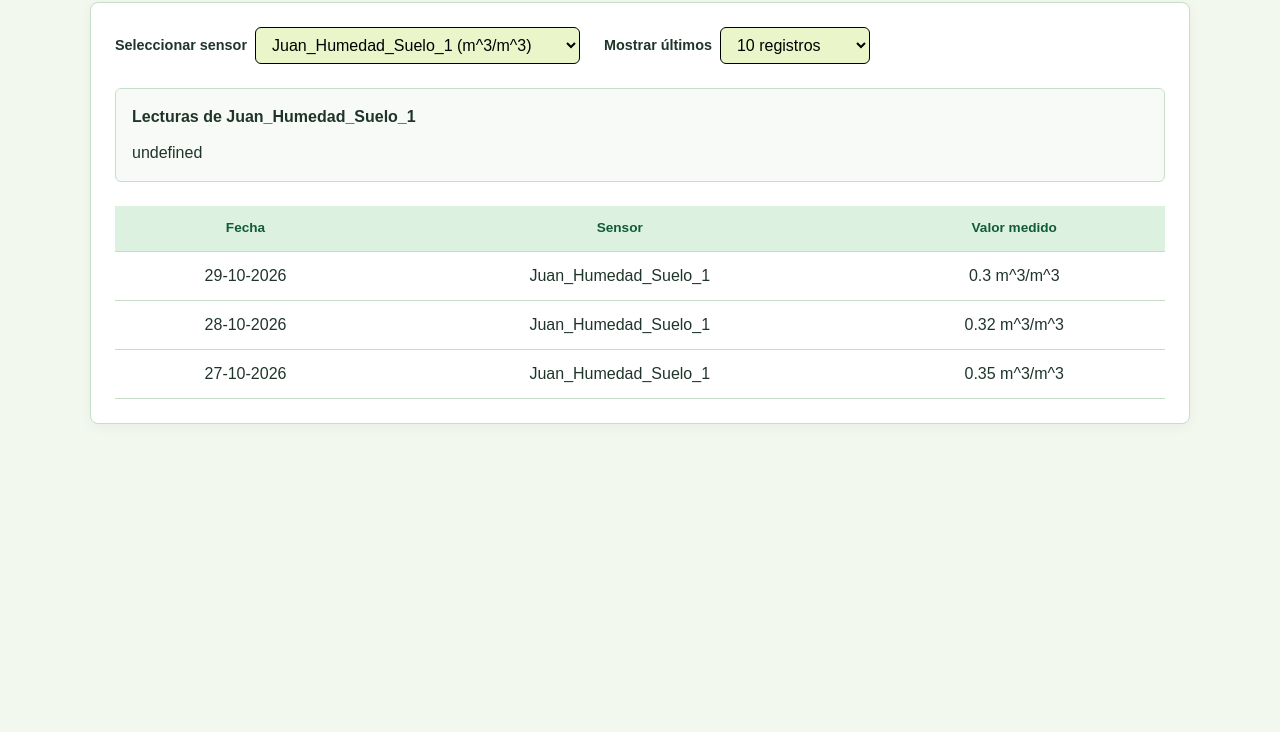
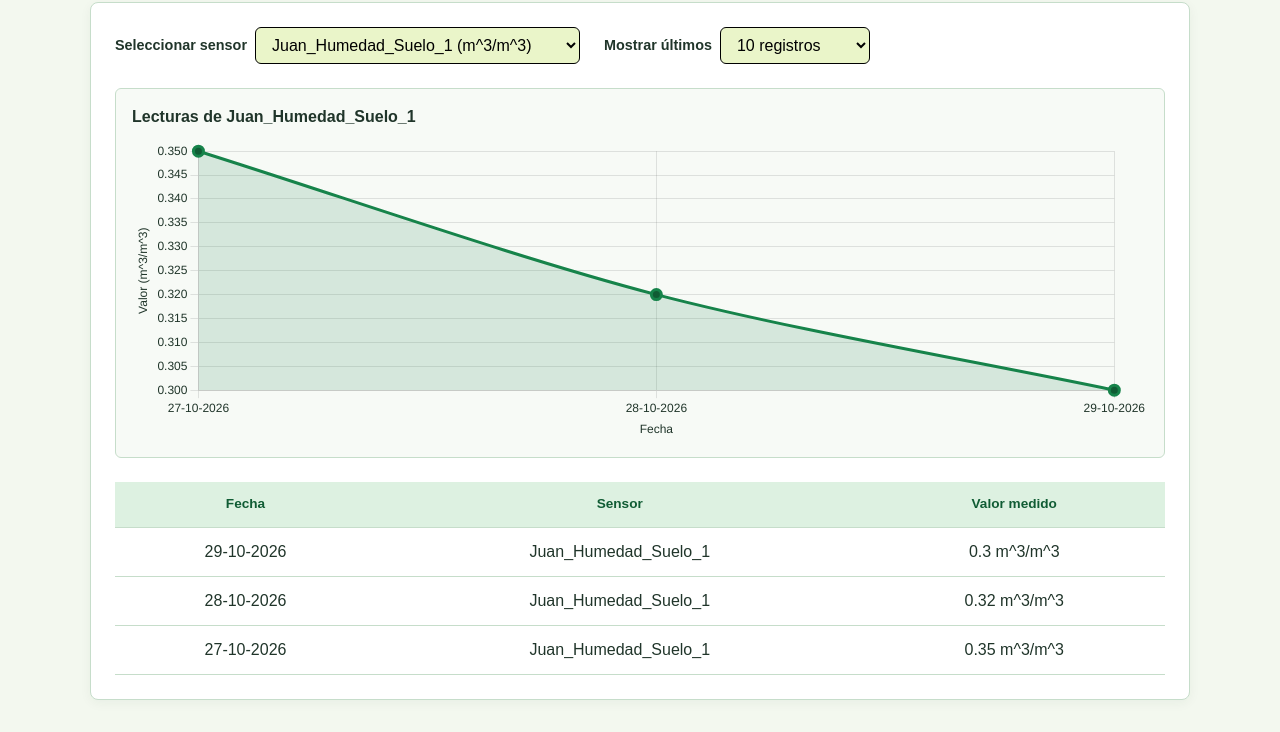
Before and after one commit to paulinagonzalez10-coder/GestorInvernaderos, a plain HTML site: page Vistas/Usuario/estadisticas.html in a window 1280 px wide. Shown: the part 166-898 px from the top of the page. Before the commit the page ends 800 px from the top, so only its background shows below. Drawn offline with nearby package versions, Linux system fonts and the light colour scheme.

Commit message:
feat(estadisticas): Graficar lecturas de sensores con Chart.js -Reemplaza el SVG generado a mano que había antes por un gráfico de lineas de Chart.js (version 4) -El gráfico se actualiza al cambiar de sensor o de cantidad de registros -Muestra las unidades de medida del sensor en el eje Si Chart.js no carga por algún motivo, el gráfico sigue disponible

```diff
--- a/CSS/estadisticas.css
+++ b/CSS/estadisticas.css
@@ -45,16 +45,13 @@
 }
 
 .chart-container figcaption { margin-bottom: 0.75rem; font-weight: 600; }
-.chart-container svg { display: block; width: 100%; min-width: 320px; overflow: visible; }
-.chart-gridline { stroke: #d8e4d9; stroke-width: 1; }
-.chart-line { fill: none; stroke: var(--color-primary); stroke-width: 3; stroke-linejoin: round; stroke-linecap: round; }
-.chart-point { fill: var(--color-primary-dark); stroke: white; stroke-width: 2; }
-.chart-label { fill: var(--color-text); font: 12px Arial, Helvetica, sans-serif; }
-.chart-empty { fill: var(--color-muted); font: 14px Arial, Helvetica, sans-serif; }
+/* Chart.js necesita un contenedor con alto definido para ajustar el gráfico (maintainAspectRatio: false). */
+.chart-lienzo { position: relative; height: 300px; width: 100%; }
 
 @media (max-width: 600px) {
     .control-datos, .filter-datos { align-items: stretch; flex-direction: column; }
     .chart-container { padding: 0.75rem; }
+    .chart-lienzo { height: 240px; }
 }
 
-/*Había olvidado escribir el estilo para el gráfico y cuando lo revisé visualmente se veía horrible :c -->
+/* Cambié el diseño y el cómo se crea el gráfico.
--- a/JS/app.js
+++ b/JS/app.js
@@ -850,7 +850,7 @@ document.addEventListener('alpine:init', () => {
 
     //----------------------------------------------------------------------------------------------------------------------------------
 
-    // Estadísticas: gráfico y tabla de lecturas por sensor, generados desde el store.
+    // Estadísticas: gráfico (Chart.js) y tabla de lecturas por sensor, generados desde el store.
     Alpine.data('estadisticas', () => ({
         sensorNombre: '',
         limite: '10',
@@ -858,6 +858,13 @@ document.addEventListener('alpine:init', () => {
         init() {
             const primero = this.sensoresConLecturas[0];
             this.sensorNombre = primero ? primero.nombre : '';
+
+            // $nextTick espera a que Alpine termine de dibujar la vista (y exista el <canvas>).
+            this.$nextTick(() => this.dibujarGrafico());
+
+            // Cada vez que cambia el sensor o la cantidad de registros, se actualiza el gráfico.
+            this.$watch('sensorNombre', () => this.actualizarGrafico());
+            this.$watch('limite', () => this.actualizarGrafico());
         },
 
         // Sensores que tienen al menos una lectura.
@@ -899,102 +906,85 @@ document.addEventListener('alpine:init', () => {
             //pensar que esto antes era un ejercicio completo evaluado en progra
         },
 
-        // "Escapa" texto antes de insertarlo como HTML ya que alpine no lee archivos SVG
-        escapar(texto) {
-            return String(texto)
-                .replace(/&/g, '&amp;')
-                .replace(/</g, '&lt;')
-                .replace(/>/g, '&gt;')
-                .replace(/"/g, '&quot;')
-                .replace(/'/g, '&#39;');
+        // Lee un color definido en global.css (:root), para que el gráfico use la paleta de la página.
+        colorCss(variable, respaldo) {
+            const valor = getComputedStyle(document.documentElement).getPropertyValue(variable).trim();
+            return valor || respaldo;
         },
 
-        // Coordenadas de cada punto dentro del viewBox 720 x 280.
-        get puntos() {
-            const datos = this.lecturasGrafico;
-            if (datos.length === 0) {
-                return [];
+        // Crea el gráfico de líneas la primera vez.
+        // La instancia NO se guarda en el componente: Alpine envuelve sus datos en un Proxy y
+        // Chart.js falla dentro de uno. Para recuperarla se usa Chart.getChart(canvas).
+        dibujarGrafico() {
+            // Si el CDN de Chart.js no cargó (por ejemplo, sin internet), la tabla sigue funcionando.
+            if (typeof Chart === 'undefined') {
+                console.warn('Chart.js no está disponible; solo se muestra la tabla.');
+                return;
             }
 
-            const valores = datos.map((l) => l.valor);
-            let min = Math.min(...valores);
-            let max = Math.max(...valores);
-            if (min === max) {
-                min -= 1;
-                max += 1;
-            }
-            const margen = (max - min) * 0.1;
-            min -= margen;
-            max += margen;
+            const verde = this.colorCss('--color-primary', '#16834A');
+            const verdeOscuro = this.colorCss('--color-primary-dark', '#105C34');
+            const colorTexto = this.colorCss('--color-text', '#20352A');
 
-            const xInicio = 60;
-            const xFin = 700;
-            const yBase = 235;
-            const yTope = 40;
+            new Chart(this.$refs.lienzo, {
+                type: 'line',
+                data: {
+                    labels: [],
+                    datasets: [{
+                        label: '',
+                        data: [],
+                        borderColor: verde,
+                        backgroundColor: verde + '26', // mismo verde con transparencia (26 en hexadecimal ≈ 15%)
+                        pointBackgroundColor: verdeOscuro,
+                        pointRadius: 5,
+                        pointHoverRadius: 7,
+                        borderWidth: 3,
+                        tension: 0.3, // suaviza la línea entre puntos
+                        fill: true
+                    }]
+                },
+                options: {
+                    responsive: true,
+                    maintainAspectRatio: false, // el alto lo define el CSS (.chart-lienzo)
+                    plugins: {
+                        legend: { display: false }, // el título ya está en el <figcaption>
+                        tooltip: {
+                            callbacks: {
+                                label: (ctx) => `${ctx.parsed.y} ${this.unidad}`
+                            }
+                        }
+                    },
+                    scales: {
+                        x: {
+                            title: { display: true, text: 'Fecha', color: colorTexto },
+                            ticks: { color: colorTexto }
+                        },
+                        y: {
+                            title: { display: true, text: 'Valor', color: colorTexto },
+                            ticks: { color: colorTexto }
+                        }
+                    }
+                }
+            });
 
-            return datos.map((l, i) => {
-                let x;
-                if (datos.length === 1) {
-                    x = (xInicio + xFin) / 2;
-                }
-                else {
-                    x = xInicio + i * (xFin - xInicio) / (datos.length - 1);
-                }
-                const y = yBase - (l.valor - min) / (max - min) * (yBase - yTope);
-                const fecha = this.formatearFecha(l.fecha);
-                return {
-                    x: x.toFixed(1),
-                    y: y.toFixed(1),
-                    valor: l.valor,
-                    fecha,
-                    etiqueta: fecha.slice(0, 5)
-                };
-            });
+            this.actualizarGrafico();
         },
 
-        // SVG del gráfico (se inserta con x-html; todo el texto va escapado).
-        get graficoHtml() {
-            const puntos = this.puntos;
-            if (puntos.length === 0) {
-                return '<p class="muted">No hay lecturas para este sensor.</p>';
+        // Reemplaza los datos del gráfico con las lecturas del sensor elegido.
+        actualizarGrafico() {
+            if (typeof Chart === 'undefined') {
+                return;
             }
-
-            const polilinea = puntos.map((p) => `${p.x},${p.y}`).join(' ');
-            const marcas = puntos.map((p) => `
-            <g>
-            <circle class="chart-point" cx="${p.x}" cy="${p.y}" r="5"><title>${this.escapar(p.fecha)}: ${this.escapar(p.valor)} ${this.escapar(this.unidad)}</title></circle>
-            <text class="chart-label" x="${p.x}" y="260" text-anchor="middle">${this.escapar(p.etiqueta)}</text>
-            </g>`).join('');
-
-            // Marcas del eje vertical: mínimo, punto medio y máximo, en la unidad del sensor.
-            const { min, max } = this.escala;
-            const yDe = (v) => (235 - (v - min) / (max - min) * (235 - 40)).toFixed(1);
-            const marcasY = [0, 0.5, 1].map((k) => {
-                const v = min + k * (max - min);
-                const texto = this.escapar(String(Number(v.toFixed(2))));
-                return `
-                <line class="chart-gridline" x1="60" y1="${yDe(v)}" x2="700" y2="${yDe(v)}"></line>
-                <text class="chart-label" x="52" y="${yDe(v)}" dy="4" text-anchor="end">${texto}</text>`;
-            }).join('');
-
-            const unidad = this.escapar(this.unidad);
-            let etiquetaUnidad = '';
-            if (unidad) {
-                etiquetaUnidad = ` (${unidad})`;
+            const grafico = Chart.getChart(this.$refs.lienzo);
+            if (!grafico) {
+                return;
             }
-
-            return `
-            <svg viewBox="0 0 720 290" role="img" aria-labelledby="titulo-grafico descripcion-grafico">
-            <desc id="descripcion-grafico">Gráfico de ${puntos.length} lecturas de ${this.escapar(this.sensorNombre)}, ordenadas cronológicamente.</desc>
-            ${marcasY}
-            <line class="chart-gridline" x1="60" y1="40" x2="60" y2="235"></line>
-            <text class="chart-label" transform="rotate(-90 14 137)" x="14" y="137" text-anchor="middle">Valor${etiquetaUnidad}</text>
-            <polyline class="chart-line" points="${polilinea}"></polyline>
-            ${marcas}
-            <text class="chart-label" x="380" y="284" text-anchor="middle">Fecha (DD-MM)</text>
-            </svg>`;
-            //horror puro, no habría puesto un gráfico de no ser por que nos lo piden
-            //quizás si lo dejaba estático pasaba piola ;-;
+            const lecturas = this.lecturasGrafico;
+            grafico.data.labels = lecturas.map((l) => this.formatearFecha(l.fecha));
+            grafico.data.datasets[0].data = lecturas.map((l) => l.valor);
+            grafico.data.datasets[0].label = this.sensorNombre;
+            grafico.options.scales.y.title.text = this.unidad ? `Valor (${this.unidad})` : 'Valor';
+            grafico.update();
         }
     }));
 
--- a/Vistas/Usuario/estadisticas.html
+++ b/Vistas/Usuario/estadisticas.html
@@ -6,6 +6,7 @@
   <link rel="stylesheet" href="../../CSS/estadisticas.css">
   <link rel="stylesheet" href="../../CSS/global.css">
   <title>Datos - Estadísticas</title>
+  <script defer src="https://cdn.jsdelivr.net/npm/chart.js@4/dist/chart.umd.min.js"></script>
   <script defer src="../../JS/app.js"></script>
   <script defer src="https://cdn.jsdelivr.net/npm/alpinejs@3.x.x/dist/cdn.min.js"></script>
 </head>
@@ -47,7 +48,10 @@
 
     <figure class="chart-container" aria-labelledby="titulo-grafico">
       <figcaption id="titulo-grafico" x-text="tituloGrafico"></figcaption>
-      <div x-html="graficoHtml"></div>
+      <p class="muted" x-show="lecturasGrafico.length === 0">No hay lecturas para este sensor.</p>
+      <div class="chart-lienzo" x-show="lecturasGrafico.length > 0">
+        <canvas x-ref="lienzo" role="img" :aria-label="tituloGrafico + '. El detalle está en la tabla de abajo.'"></canvas>
+      </div>
     </figure>
 
     <div class="table-container">
```
